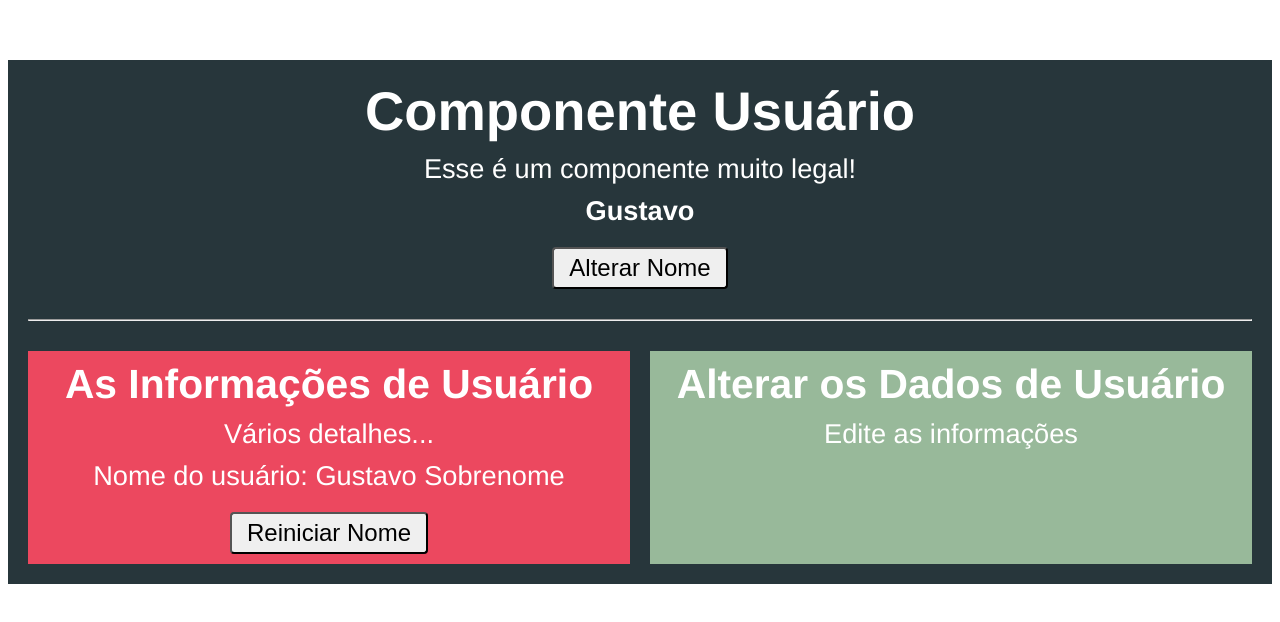
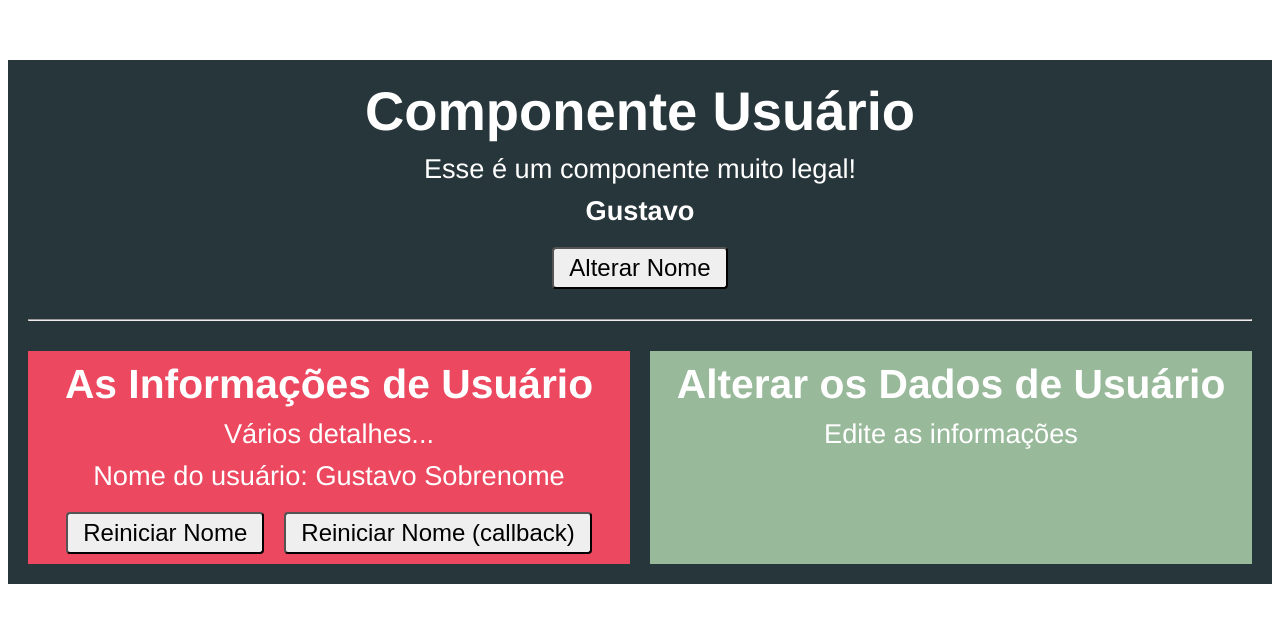
Before and after one commit to gustcoder/VueJs, a Vue app in the folder comunicacao/: page / in a window 1280 px wide. Shown: the top 622 px of the page. Built offline with nearby package versions, Linux system fonts and the light colour scheme.

Commit message:
comunicacao entre componentes pai x filho

```diff
--- a/comunicacao/src/components/Usuario.vue
+++ b/comunicacao/src/components/Usuario.vue
@@ -8,6 +8,8 @@
         <div class="componentes">
             <app-usuario-info
                 :nome="nome"
+                :isDisabled="hasName"
+                :restartNameCallback="restartNameCallback"
                 @reiniciarNome="nome = $event.nome"
             />
             <app-usuario-editar />
@@ -26,9 +28,21 @@ export default {
             nome: 'Gustavo'
         }
     },
+    computed: {
+        hasName () {
+            return this.nome === ''
+        }
+    },
     methods: {
         alterarNome () {
             this.nome = 'Letícia'
+        },
+        // TODO: implementar metodo para colocar no @reiniciarNome
+        // reiniciarNome () {
+        //     this.nome = this.$event.nome
+        // }
+        restartNameCallback () {
+            this.nome = 'o nome foi alterado via Callback'
         }
     }
 }
--- a/comunicacao/src/components/UsuarioInfo.vue
+++ b/comunicacao/src/components/UsuarioInfo.vue
@@ -1,9 +1,17 @@
 <template>
     <div class="componente">
-        <h2>As Informações de Usuário</h2>
+        <h2 v-if="nomeExists">As Informações de Usuário</h2>
         <p>Vários detalhes...</p>
         <p>Nome do usuário: {{ addSobrenome () }}</p>
-        <button @click="reiniciarNome ()">Reiniciar Nome</button>
+        <button
+            :disabled="isDisabled"
+            @click="reiniciarNome ()">
+            Reiniciar Nome
+        </button>
+        <button
+            @click="restartNameCallback">
+            Reiniciar Nome (callback)
+        </button>
     </div>
 </template>
 
@@ -17,7 +25,17 @@ export default {
             // default: function () { // default tambem pode ser uma funcao
             //     return 'Informe o nome'
             // }
-        }
+        },
+        isDisabled: {
+            type: Boolean,
+            default: false
+        },
+        restartNameCallback: Function
+    },
+    computed: {
+        nomeExists () {
+            return this.nome ? true : false
+        },
     },
     methods: {
         addSobrenome () {
```
